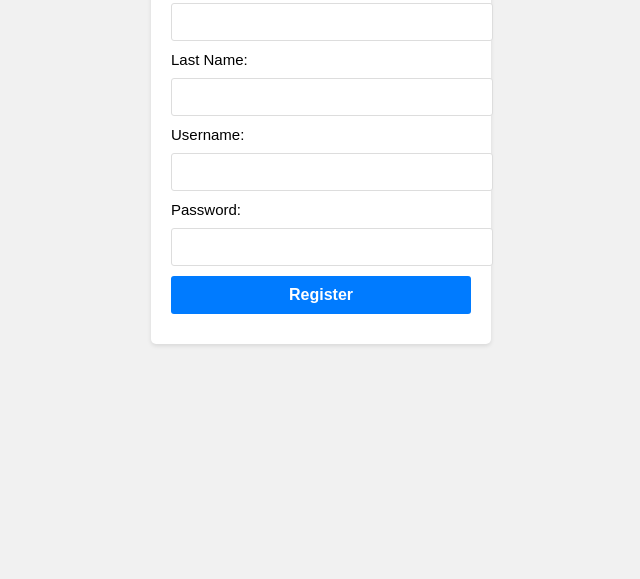
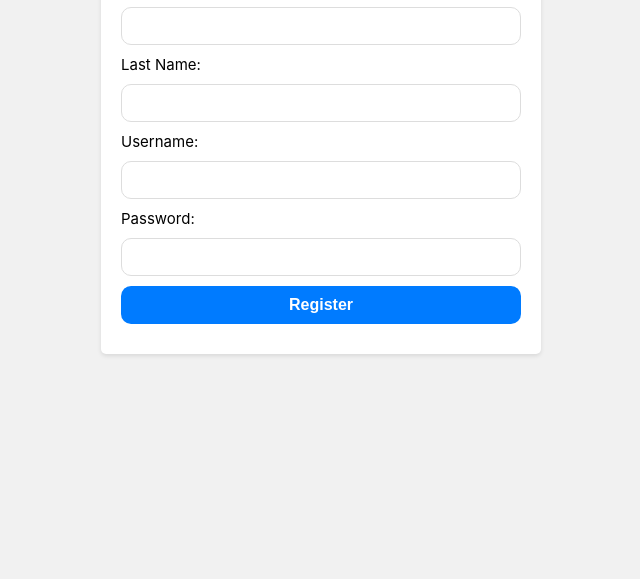
Before and after one commit to JarStrow/TasteBud, a plain HTML site: page registration.html in a window 1280 px wide. Shown: the part 221-800 px from the top of the page, without its empty margins (319-959 px from the left). Drawn offline with Linux system fonts and the light colour scheme.

Commit message:
fixed the registration redirect, actual registration does not work

```diff
--- a/registration.html
+++ b/registration.html
@@ -4,14 +4,13 @@
   <title>Registration</title>
   <link rel="stylesheet" href="style.css"> <!-- Add the path to your CSS file here -->
   <style>
-    /* Inline styles for demonstration purposes, consider moving to a separate CSS file */
     body {
-      font-family: Arial, sans-serif;
+      font-family: -apple-system, BlinkMacSystemFont, sans-serif;
       background-color: #f1f1f1;
     }
 
     .container {
-      width: 300px;
+      width: 400px;
       margin: 0 auto;
       margin-top: 100px;
       background-color: #fff;
@@ -39,8 +38,9 @@
       width: 100%;
       padding: 10px;
       border: 1px solid #ddd;
-      border-radius: 3px;
+      border-radius: 10px;
       font-size: 14px;
+      box-sizing: border-box;
     }
 
     input[type="submit"] {
@@ -51,7 +51,7 @@
       color: #fff;
       font-size: 16px;
       font-weight: bold;
-      border-radius: 3px;
+      border-radius: 10px;
       cursor: pointer;
     }
 
@@ -63,11 +63,11 @@
 <body>
   <div class="container">
     <h1>Registration</h1>
-    <form action="/signup" method="post"> <!-- Update the form action to your desired endpoint for handling registration form submission -->
+    <form action="/index.html" method="GET|POST"> <!-- Update the form action to your desired endpoint for handling registration form submission -->
       <label for="first-name">First Name:</label>
-      <input type="text" id="first-name" name="first_name" required>
+      <input type="text" id="first-name" name="firstname" required>
       <label for="last-name">Last Name:</label>
-      <input type="text" id="last-name" name="last_name" required>
+      <input type="text" id="last-name" name="lastname" required>
       <label for="username">Username:</label>
       <input type="text" id="username" name="username" required>
       <label for="password">Password:</label>
```
Also changed, not shown: login.html (+6 -6 lines), 3 other files.
